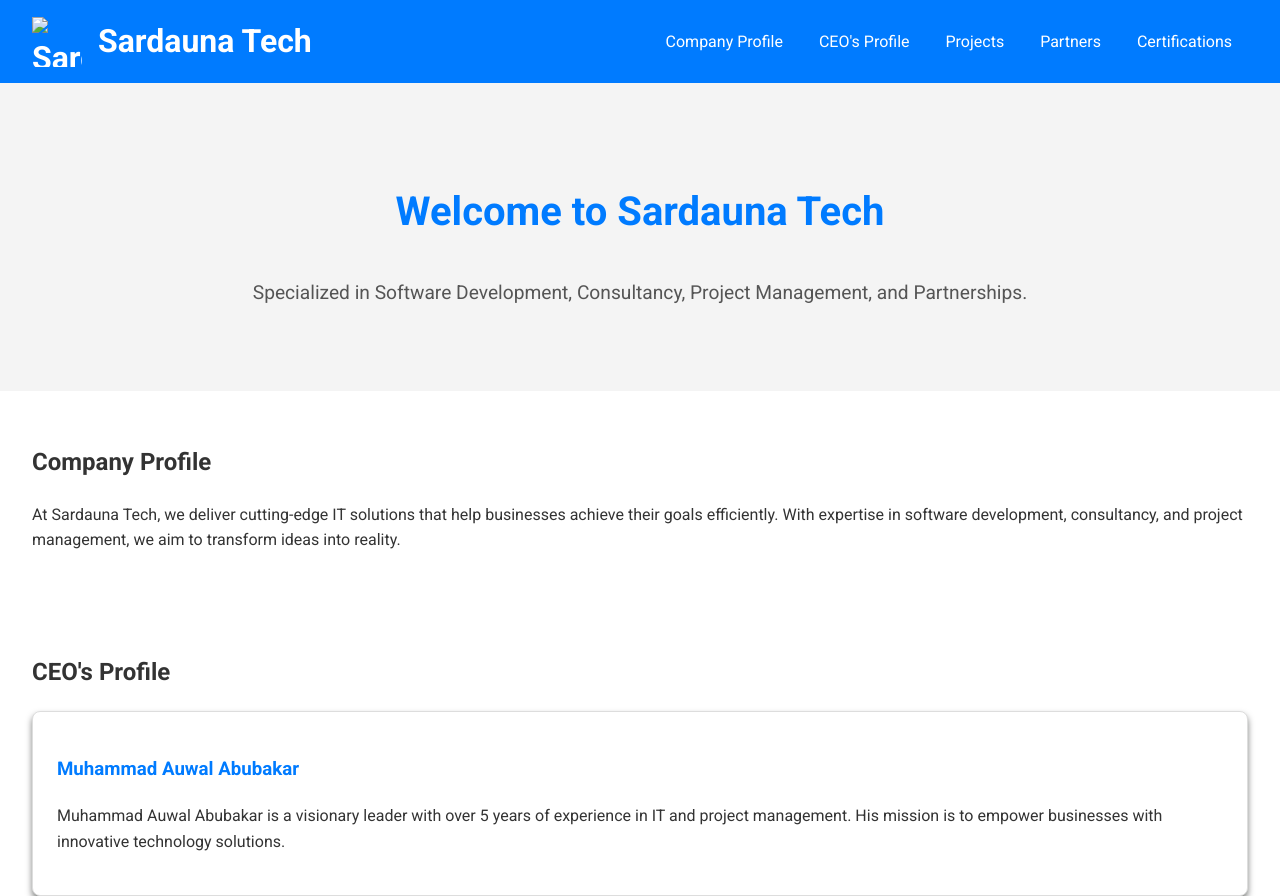
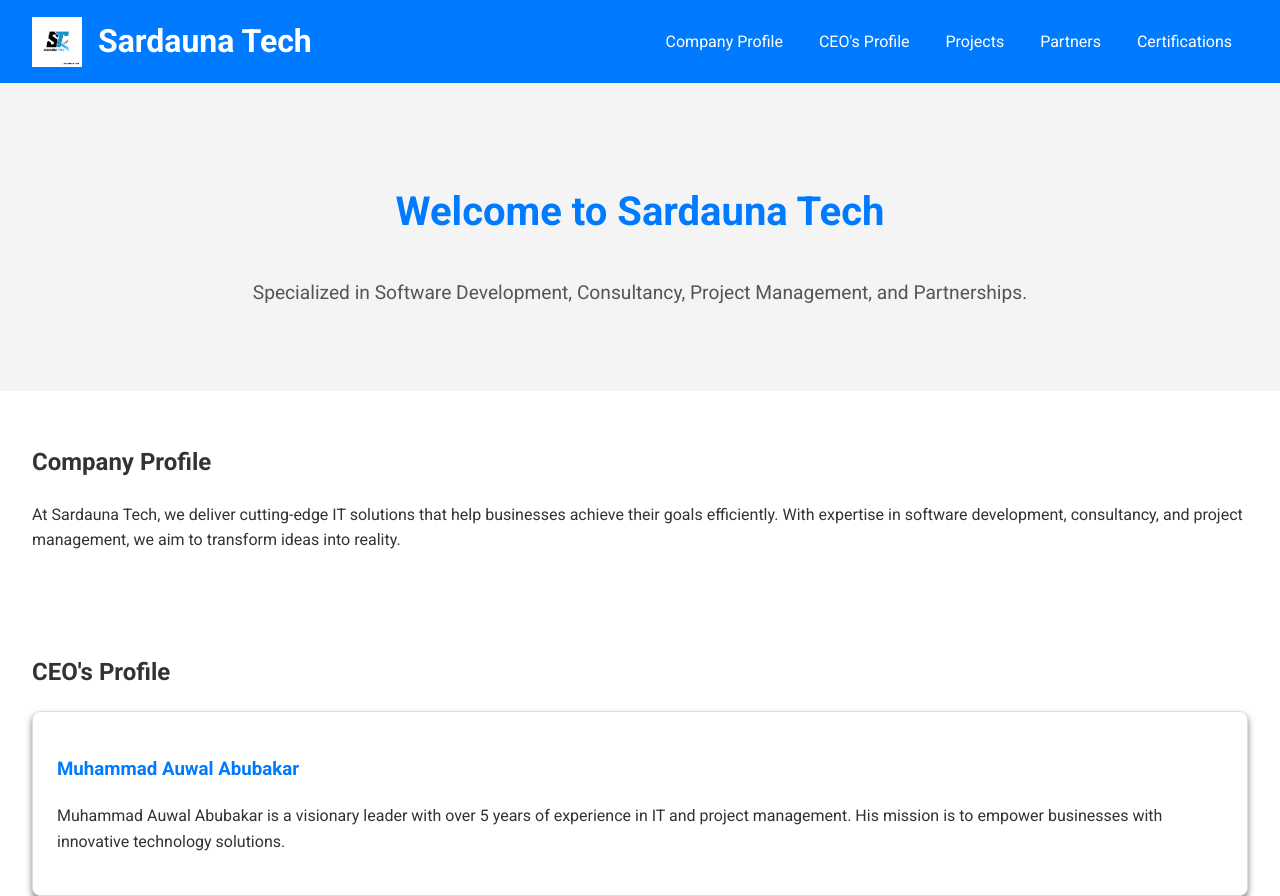
Before and after one commit to SardaunaTech/sardaunatech.web-com.ng, a plain HTML site: page index.html in a window 1280 px wide. Shown: the top 896 px of the page. Drawn offline with Linux system fonts and the light colour scheme; the site is published under a folder, as on GitHub Pages, so addresses that start at the root find nothing.

Commit message:
Update index.html

```diff
--- a/index.html
+++ b/index.html
@@ -141,7 +141,7 @@
 <body>
     <header>
         <h1>
-            <img src="/logo.png" alt="Sardauna Tech Logo">
+            <img src="logo.png" alt="Sardauna Tech Logo">
 
             Sardauna Tech
         </h1>
```
